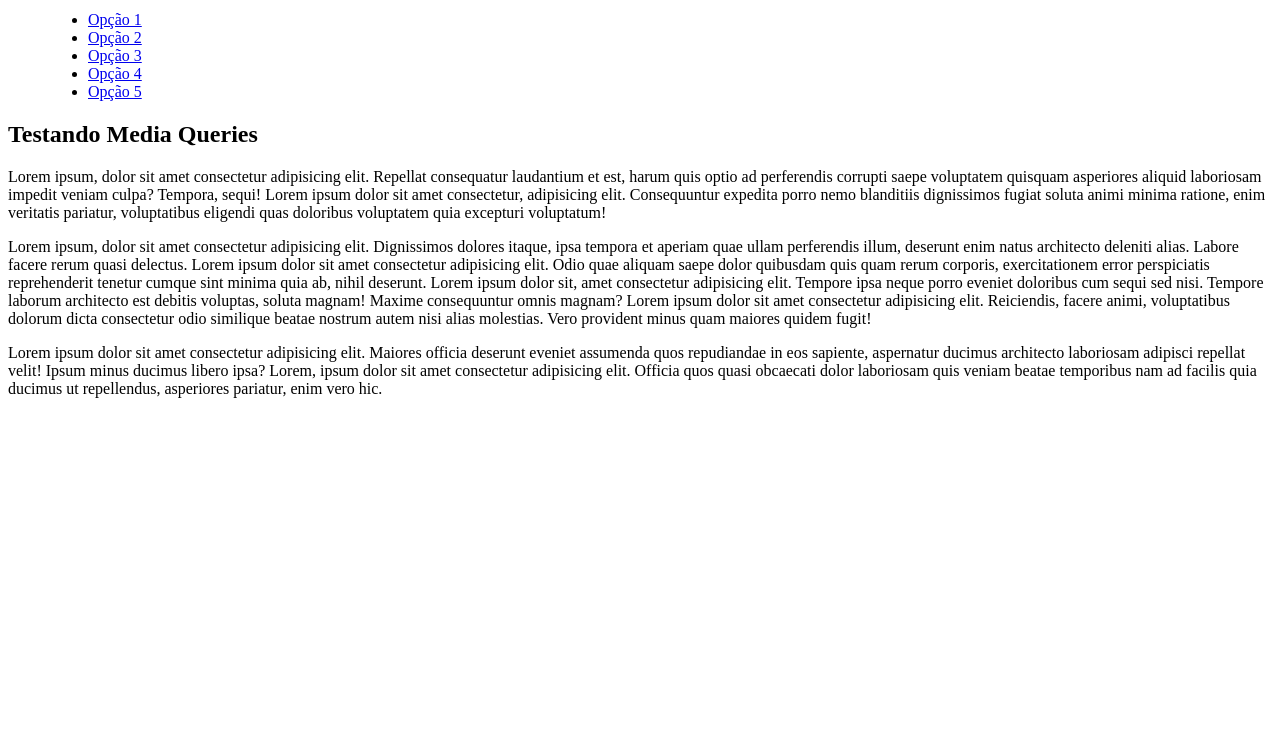
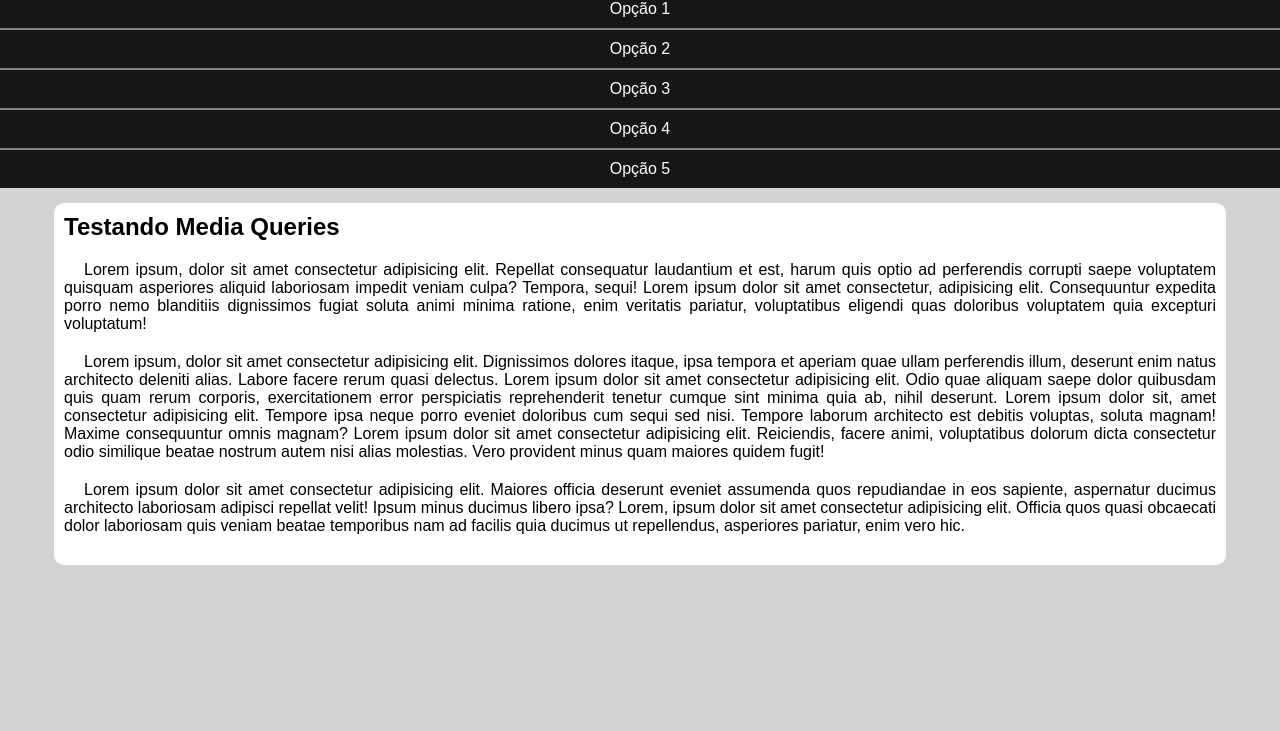
Before and after one commit to tiagooliveirarosa/HTML-CSS, a plain HTML site: page Exercicios/ex026/mq005/index.html in a window 1280 px wide. Shown: the part 69-800 px from the top of the page. Drawn offline with Linux system fonts and the light colour scheme.

Commit message:
Update style.css

```diff
--- a/Exercicios/ex026/mq005/estilos/style.css
+++ b/Exercicios/ex026/mq005/estilos/style.css
@@ -1 +1,60 @@
 @charset "UTF-8";
+
+* {
+    font-family: Arial, Helvetica, sans-serif;
+    margin: 0px;
+    padding: 0px;
+}
+
+body, html {
+    background-color: lightgrey;
+}
+
+header {
+    background-color: gray;
+}
+header > h1 {
+    padding:10px;
+    text-align: center;
+}
+
+menu {
+    display: block;
+}
+
+menu > ul {
+    list-style-type: none;
+}
+
+menu > ul > li > a {
+    display: block;
+    padding: 10px;
+    text-decoration: none;
+    text-align: center;
+    background-color: rgb(23, 22, 22);
+    color: white;
+    border-top: 2px solid gray;
+}
+
+menu > ul > li > a:hover {
+    background-color: gray;
+}
+
+main {
+    width: 90vw;
+    background-color: white;
+    margin: auto;
+    margin-top: 15px;
+    padding: 10px;
+    border-radius: 10px;
+}
+
+article > h2 {
+    padding-bottom: 20px;
+}
+
+article > p {
+    text-align: justify;
+    margin-bottom: 20px;
+    text-indent: 20px;
+}
```
